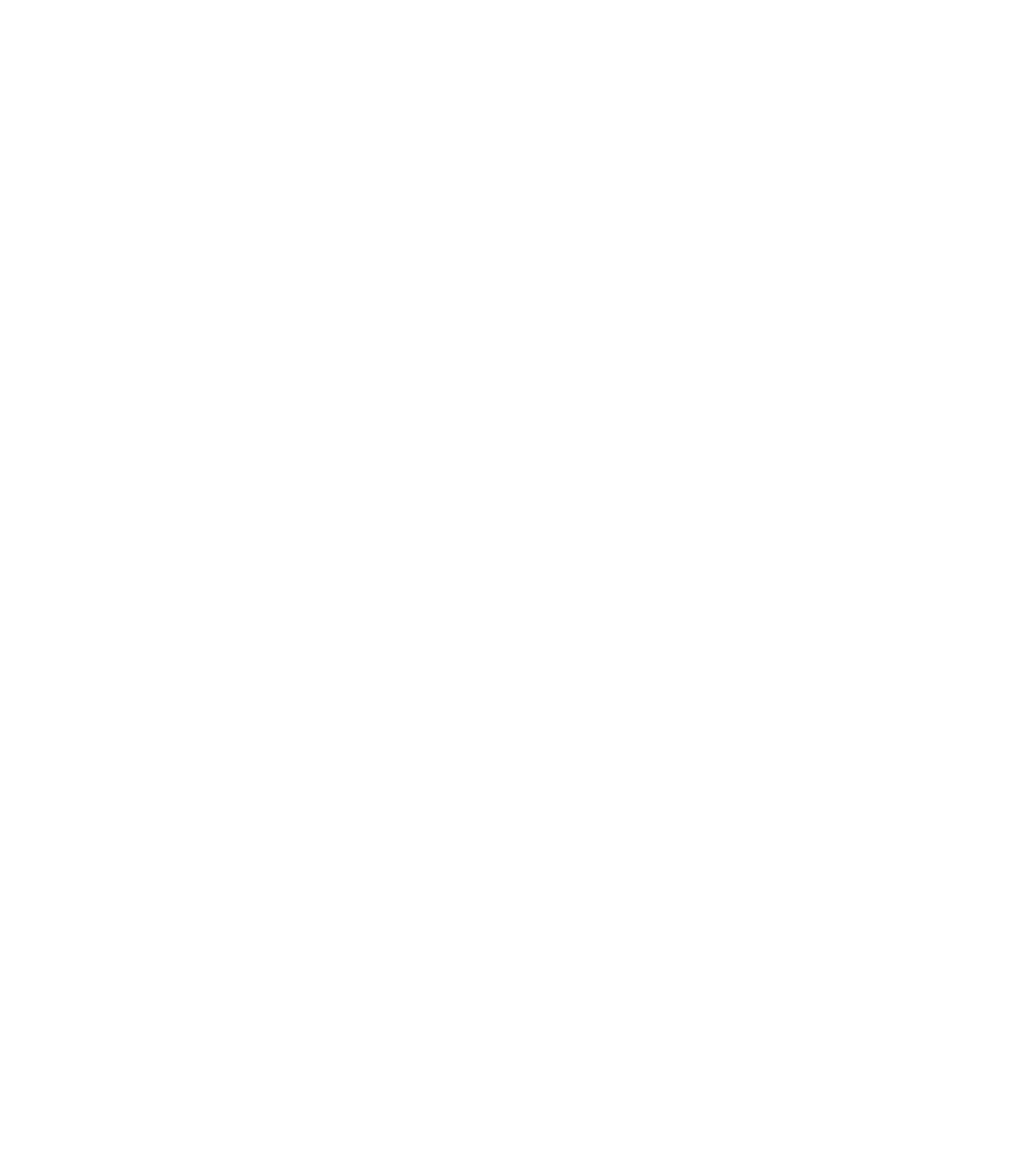
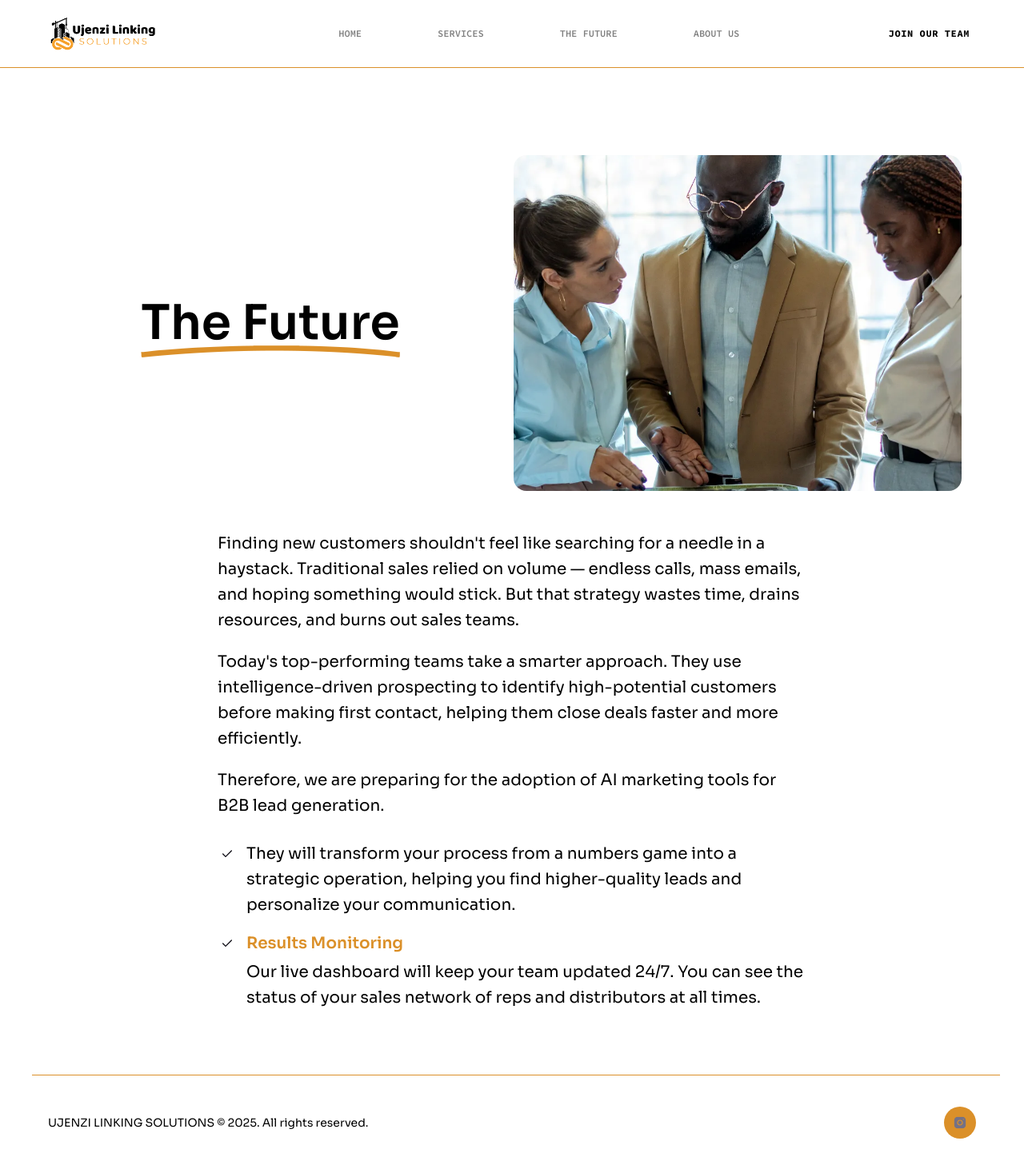
Before and after one commit to justaguyeu/ujenzilinkingsolutions2025, a React (Vite) app: page /future in a window 1280 px wide. Before the commit this address had no page. Shown: the whole page at 80% size. Before the commit the page ends 800 px from the top, so only its background shows below. Built offline with nearby package versions, Linux system fonts and the light colour scheme.

Commit message:
the future

```diff
--- a/src/App.jsx
+++ b/src/App.jsx
@@ -38,6 +38,7 @@
 import Footer from "./components/Footer";
 import Hero from "./components/Hero";
 import Benefits from "./components/Benefits";
+import Future from "./components/Future";
 
 // Lazy load non-critical components
 const AboutUs = lazy(() => import("./components/AboutUs"));
@@ -88,6 +89,11 @@
               <Serviceses />
             </Suspense>
           } />
+          <Route path="/future" element={
+            <Suspense fallback={<div className="container py-10 text-center">Loading...</div>}>
+              <Future />
+            </Suspense>
+          } />
         </Routes>
 
       </div>
--- /dev/null
+++ b/src/components/Future.jsx
@@ -0,0 +1,120 @@
+/* eslint-disable no-unused-vars */
+import Section from "./Section";
+import Heading from "./Heading";
+import Header2 from "./Header2";
+import Footer from "./Footer";
+import { check, curve, PM } from "../assets";
+
+const Future = () => {
+  return (
+    <>
+      <Header2 />
+      <Section
+        className="pt-[12rem] -mt-[5.25rem]"
+        crosses
+        crossesOffset="lg:translate-y-[5.25rem]"
+        customPaddings
+      >
+        <div className="container relative">
+
+          {/* Heading — mobile only (stacks above image) */}
+          <div className="relative z-1 max-w-[62rem] mx-auto text-center mb-8 lg:hidden">
+            <h1 className="h1 mb-6">
+              <span className="inline-block relative">
+                The Future{" "}
+                <img
+                  src={curve}
+                  className="absolute top-full left-0 w-full xl:-mt-2"
+                  width={624}
+                  height={28}
+                  alt=""
+                />
+              </span>
+            </h1>
+          </div>
+
+          {/* Image left + Heading right — wide screens */}
+          <div className="flex flex-col lg:flex-row items-center gap-10 mb-12 px-4">
+
+
+
+            {/* Heading right — desktop only */}
+            <div className="w-full lg:w-1/2 hidden lg:flex items-center justify-center">
+              <h1 className="h1 text-center lg:text-left">
+                <span className="inline-block relative">
+                  The Future{" "}
+                  <img
+                    src={curve}
+                    className="absolute top-full left-0 w-full xl:-mt-2"
+                    width={624}
+                    height={28}
+                    alt=""
+                  />
+                </span>
+              </h1>
+            </div>
+            {/* Image */}
+            <div className="w-full lg:w-1/2 flex-shrink-0">
+              <div className="relative p-0.5 rounded-2xl bg-conic-gradient">
+                <img
+                  src={PM}
+                  alt="The Future"
+                  className="rounded-2xl w-full h-[280px] md:h-[380px] lg:h-[420px] object-cover"
+                />
+              </div>
+            </div>
+
+          </div>
+
+          {/* Content */}
+          <div className="max-w-3xl mx-auto mb-20 space-y-5 px-4">
+
+            <p className="body-1 text-n-2">
+              Finding new customers shouldn't feel like searching for a needle in a haystack.
+              Traditional sales relied on volume — endless calls, mass emails, and hoping
+              something would stick. But that strategy wastes time, drains resources, and
+              burns out sales teams.
+            </p>
+
+            <p className="body-1 text-n-2">
+              Today's top-performing teams take a smarter approach. They use
+              intelligence-driven prospecting to identify high-potential customers before
+              making first contact, helping them close deals faster and more efficiently.
+            </p>
+
+            <p className="body-1 text-n-2">
+              Therefore, we are preparing for the adoption of AI marketing tools for B2B
+              lead generation.
+            </p>
+
+            {/* Bullet points */}
+            <ul className="space-y-4 pt-2">
+              <li className="flex items-start gap-3">
+                <img src={check} width={24} height={24} alt="" className="mt-1 flex-shrink-0" />
+                <p className="body-1 text-n-2">
+                  They will transform your process from a numbers game into a strategic
+                  operation, helping you find higher-quality leads and personalize your
+                  communication.
+                </p>
+              </li>
+              <li className="flex items-start gap-3">
+                <img src={check} width={24} height={24} alt="" className="mt-1 flex-shrink-0" />
+                <div>
+                  <p className="body-1 text-color-1 font-bold mb-1">Results Monitoring</p>
+                  <p className="body-1 text-n-2">
+                    Our live dashboard will keep your team updated 24/7. You can see the
+                    status of your sales network of reps and distributors at all times.
+                  </p>
+                </div>
+              </li>
+            </ul>
+
+          </div>
+        </div>
+      </Section>
+      <Footer />
+    </>
+  );
+};
+
+export default Future;
--- a/src/components/Services.jsx
+++ b/src/components/Services.jsx
@@ -1,8 +1,8 @@
 /* eslint-disable no-unused-vars */
 import Section from "./Section";
 import Heading from "./Heading";
-import { service1, service2, service3, check } from "../assets";
-import { brainwaveServices, brainwaveServicesIcons } from "../constants";
+import { service1, service2, service3, check, } from "../assets";
+import { brainwaveServices, brainwaveServicesIcons, } from "../constants";
 import {
   PhotoChatMessage,
   Gradient,
@@ -19,41 +19,13 @@
       <div className="container">
         <Heading
   title="Our Quality Experience"
+  text="Finding new customers shouldn't feel like searching for a needle in a haystack. Traditional sales relied on volume — endless calls, mass emails, and hoping something would stick. But that strategy wastes time, drains resources, and burns out sales teams.
+
+Today's top-performing teams take a smarter approach. They use intelligence-driven prospecting to identify high-potential customers before making first contact, helping them close deals faster and more efficiently.
+
+Therefore, we are preparing for the adoption of AI marketing tools for B2B lead generation."
 />
 
-<div className="max-w-3xl mx-auto mb-10 space-y-4">
-  <p className="body-2 text-n-3">
-    Finding new customers shouldn't feel like searching for a needle in a haystack.
-    Traditional sales relied on volume — endless calls, mass emails, and hoping something
-    would stick. But that strategy wastes time, drains resources, and burns out sales teams.
-  </p>
-  <p className="body-2 text-n-3">
-    Today's top-performing teams take a smarter approach. They use intelligence-driven
-    prospecting to identify high-potential customers before making first contact, helping
-    them close deals faster and more efficiently.
-  </p>
-  <p className="body-2 text-n-3">
-    Therefore, we are preparing for the adoption of AI marketing tools for B2B lead generation.
-  </p>
-
-  <ul className="space-y-3 pt-2">
-    <li className="flex items-start gap-3">
-      <img src={check} width={24} height={24} alt="" className="mt-1 flex-shrink-0" />
-      <p className="body-2 text-n-3">
-        They will transform your process from a numbers game into a strategic operation,
-        helping you find higher-quality leads and personalize your communication.
-      </p>
-    </li>
-    <li className="flex items-start gap-3">
-      <img src={check} width={24} height={24} alt="" className="mt-1 flex-shrink-0" />
-      <p className="body-2 text-n-3">
-        <span className="font-bold text-n-1">Results Monitoring — </span>
-        Our live dashboard will keep your team updated 24/7. You can see the status of
-        your sales network of reps and distributors at all times.
-      </p>
-    </li>
-  </ul>
-</div>
 
         <div className="relative">
           <div className="relative z-1 flex items-center h-[39rem] mb-5 p-8 border border-n-1/10 rounded-3xl overflow-hidden lg:p-20 xl:h-[46rem]">
@@ -75,16 +47,17 @@
                     width={600}
                     height={200}
                   /> */}
-              <h4 className="h4 mb-4 text-color-1 text-center font-bold">
-                At Ujenzi Linking Solutions
-              </h4>
+              <h4 className="h4 mb-4 text-color-1 text-center font-bold">At Ujenzi Linking Solutions</h4>
               {/* <p className="body-2 mb-[3rem] text-n-3 text-center">
                  Our quality experience is built on delivering tailor-made business strategies that drive measurable growth, empowering youth through practical training and job placement, and earning the trust of businesses across Tanzania. We pride ourselves on combining innovation, affordability, and impact to create sustainable solutions that benefit both entrepreneurs and skilled professionals.
               </p> */}
 
               <ul className="body-2">
                 {brainwaveServices.map((item, index) => (
-                  <li key={index} className="flex items-start py-4 ">
+                  <li
+                    key={index}
+                    className="flex items-start py-4 "
+                  >
                     <img width={24} height={24} src={check} />
                     <p className="ml-4 text-n-3 bg-white border border-n-6 rounded-full px-4 py-1 inline-block ">
   {item}
@@ -123,14 +96,9 @@
               <div className="py-12 px-4 xl:px-8">
                 <h4 className="h4 mb-4 text-n-8">Why Choose Us</h4>
                 <p className="body-2 mb-[2rem] text-n-8">
-                  We understand that Marketing and Sales are the core functions
-                  of every business towards profit maximization; Let Ujenzi
-                  Linking Solutions help you with saving money and time on HR
-                  Management, prospects and customer database, market survey
-                  report, product or service adjustment consultations, building
-                  product or service awareness, inspire conversations and
-                  cultivate brand loyalty. We also have committed experts who
-                  have special connections with Business compliance authorities.
+                We understand that Marketing and Sales are the core functions of every business towards profit maximization; Let Ujenzi Linking Solutions help you with saving money and time on HR Management, prospects and customer database, market survey report, product or service adjustment consultations, building product or service awareness, inspire conversations and cultivate brand loyalty.
+
+We also have committed experts who have special connections with Business compliance authorities.
                 </p>
 
                 {/* <ul className="flex items-center justify-between">
@@ -166,16 +134,16 @@
                   height={400}
                   alt="Scary robot"
                 />  */}
-                <video
-                  className="w-full h-full object-cover"
-                  autoPlay
-                  muted
-                  loop
+                <video className="w-full h-full object-cover"
+                autoPlay muted loop
                 width={520}
                 height={400}
                 alt="Scary robot"
                 >
-                  <source src={service3} type="video/mp4" />
+                <source src={service3} type="video/mp4"
+
+                />
+
               </video>
 
                 {/* <VideoChatMessage />
--- a/src/constants/index.js
+++ b/src/constants/index.js
@@ -89,7 +89,7 @@
   {
     id: "1",
     title: "THE FUTURE",
-    url: "/#how-to-use",
+    url: "/future",
   },
   {
     id: "2",
@@ -122,15 +122,22 @@
     url: "/",
   },
   {
+    id: "1",
+    title: "SERVICES",
+    url: "/serviceses",
+  },
+   {
     id: "2",
+    title: "THE FUTURE",
+    url: "/future",
+  },
+  {
+    id: "3",
     title: "ABOUT US",
     url: "/aboutus",
   },
-  {
-    id: "0",
-    title: "SERVICES",
-    url: "/serviceses",
-  },
+
+
 
   // {
   //   id: "3",
```
Lines whose indentation alone changed are shown as unchanged.
